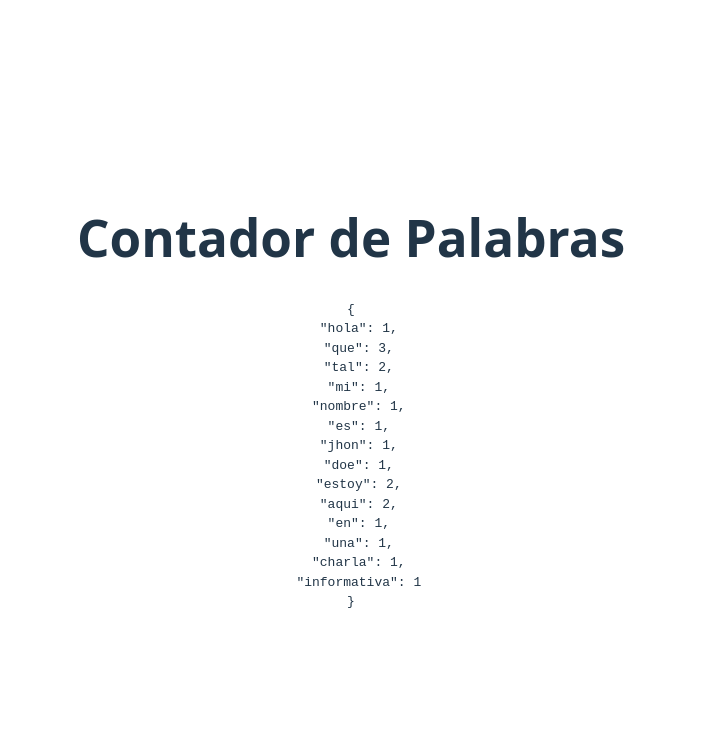
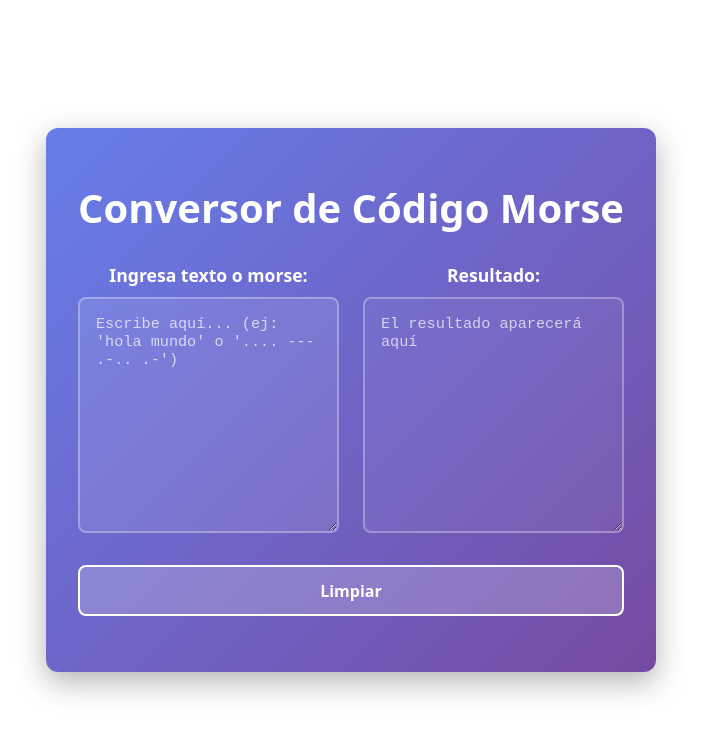
Before and after one commit to Avila-Pato/Ejercicios-Algoritmos., a React (Vite) app: page / in a window 1280 px wide. Shown: the top 734 px of the page, without its empty margins (289-990 px from the left). Built offline with nearby package versions, Linux system fonts and the light colour scheme.

Commit message:
Codigo Morse

```diff
--- a/src/App.tsx
+++ b/src/App.tsx
@@ -1,5 +1,7 @@
 import './App.css'
-import contandoPalabras from './ejercicios/ContandoPalabras/contandoPlabras'
+import CodeMorseComponent from './ejercicios/CodigoMorse/CodeMorseComponent'
+// import contandoPalabras from './ejercicios/ContandoPalabras/contandoPlabras'
+// import Binario from './ejercicios/DecimalBinario/Binario'
 // import { GetAspectRatio } from './ejercicios/AspectRatioImagen/AspectRatio'
 // import Area from './ejercicios/AreaDeUnPoligono/Area'
 // import NumerpPrimo from './ejercicios/NumeroPrimo/NumerpPrimo'
@@ -9,13 +11,13 @@ import contandoPalabras from './ejercicios/ContandoPalabras/contandoPlabras'
 
 
 function App() {
-  const resultado = contandoPalabras("hola que que tal, tal que mi nombre es Jhon Doe, estoy aqui, aqui estoy en una charla informativa")
+  // const resultado = contandoPalabras("hola que que tal, tal que mi nombre es Jhon Doe, estoy aqui, aqui estoy en una charla informativa")
 
   return (
     <>
       <div>
-        <h1>Contador de Palabras</h1>
-        <pre>{JSON.stringify(resultado, null, 2)}</pre>
+        {/* <h1>Contador de Palabras</h1>
+        <pre>{JSON.stringify(resultado, null, 2)}</pre> */}
 
         {/* <FizzBuzz /> */}
           {/* <Anagrama /> */}
@@ -24,6 +26,11 @@ function App() {
         {/* <Area /> */}
         {/* <GetAspectRatio /> */}
 
+
+        {/* <Binario   /> */}
+
+        <CodeMorseComponent />
+
       </div>
     </>
   )
--- /dev/null
+++ b/src/ejercicios/CodigoMorse/CodeMorse.css
@@ -0,0 +1,131 @@
+.morse-container {
+  max-width: 800px;
+  margin: 2rem auto;
+  padding: 2rem;
+  background: linear-gradient(135deg, #667eea 0%, #764ba2 100%);
+  border-radius: 12px;
+  box-shadow: 0 10px 30px rgba(0, 0, 0, 0.3);
+  color: white;
+}
+
+.morse-container h1 {
+  text-align: center;
+  margin-bottom: 2rem;
+  font-size: 2.5rem;
+}
+
+.morse-content {
+  display: grid;
+  grid-template-columns: 1fr 1fr;
+  gap: 1.5rem;
+  margin-bottom: 2rem;
+}
+
+.morse-input-section,
+.morse-output-section {
+  display: flex;
+  flex-direction: column;
+}
+
+.morse-input-section label,
+.morse-output-section label {
+  font-weight: bold;
+  margin-bottom: 0.5rem;
+  font-size: 1.1rem;
+}
+
+textarea {
+  padding: 1rem;
+  border: 2px solid rgba(255, 255, 255, 0.3);
+  border-radius: 8px;
+  font-family: 'Courier New', monospace;
+  font-size: 0.95rem;
+  background: rgba(255, 255, 255, 0.1);
+  color: white;
+  min-height: 200px;
+  resize: vertical;
+  transition: all 0.3s ease;
+}
+
+textarea::placeholder {
+  color: rgba(255, 255, 255, 0.7);
+}
+
+textarea:focus {
+  outline: none;
+  border-color: rgba(255, 255, 255, 0.8);
+  background: rgba(255, 255, 255, 0.15);
+  box-shadow: 0 0 10px rgba(255, 255, 255, 0.3);
+}
+
+#morse-output {
+  background: rgba(255, 255, 255, 0.05);
+  cursor: not-allowed;
+}
+
+.clear-btn {
+  width: 100%;
+  padding: 0.8rem;
+  background: rgba(255, 255, 255, 0.2);
+  color: white;
+  border: 2px solid white;
+  border-radius: 8px;
+  font-size: 1rem;
+  font-weight: bold;
+  cursor: pointer;
+  transition: all 0.3s ease;
+  margin-bottom: 1.5rem;
+}
+
+.clear-btn:hover {
+  background: white;
+  color: #667eea;
+  transform: translateY(-2px);
+  box-shadow: 0 5px 15px rgba(0, 0, 0, 0.2);
+}
+
+.morse-info {
+  background: rgba(255, 255, 255, 0.1);
+  padding: 1.5rem;
+  border-radius: 8px;
+  border-left: 4px solid white;
+}
+
+.morse-info h3 {
+  margin-top: 0;
+  margin-bottom: 1rem;
+  font-size: 1.2rem;
+}
+
+.morse-info ul {
+  list-style: none;
+  padding: 0;
+  margin: 0;
+}
+
+.morse-info li {
+  margin-bottom: 0.8rem;
+  padding-left: 1.5rem;
+  position: relative;
+}
+
+.morse-info li:before {
+  content: "•";
+  position: absolute;
+  left: 0;
+}
+
+@media (max-width: 768px) {
+  .morse-container {
+    margin: 1rem;
+    padding: 1.5rem;
+  }
+
+  .morse-container h1 {
+    font-size: 1.8rem;
+  }
+
+  .morse-content {
+    grid-template-columns: 1fr;
+  }
+}
--- /dev/null
+++ b/src/ejercicios/CodigoMorse/CodeMorse.tsx
@@ -0,0 +1,95 @@
+//  * Enunciado: Crea un programa que sea capaz de transformar texto natural a código morse y viceversa.
+//  * - Debe detectar automáticamente de qué tipo se trata y realizar la conversión.
+//  * - En morse se soporta raya "—", punto ".", un espacio " " entre letras o símbolos y dos espacios entre palabras "  ".
+//  * - El alfabeto morse soportado será el mostrado en https://es.wikipedia.org/wiki/Código_morse.
+//  *
+
+const morseAlphabet = {
+     '.-':     'a',
+    '-...':   'b',
+    '-.-.':   'c',
+    '-..':    'd',
+    '.':      'e',
+    '..-.':   'f',
+    '--.':    'g',
+    '....':   'h',
+    '..':     'i',
+    '.---':   'j',
+    '-.-':    'k',
+    '.-..':   'l',
+    '--':     'm',
+    '-.':     'n',
+    '---':    'o',
+    '.--.':   'p',
+    '--.-':   'q',
+    '.-.':    'r',
+    '...':    's',
+    '-':      't',
+    '..-':    'u',
+    '...-':   'v',
+    '.--':    'w',
+    '-..-':   'x',
+    '-.--':   'y',
+    '--..':   'z',
+    '.----':  '1',
+    '..---':  '2',
+    '...--':  '3',
+    '....-':  '4',
+    '.....':  '5',
+    '-....':  '6',
+    '--...':  '7',
+    '---..':  '8',
+    '----.':  '9',
+    '-----':  '0',
+}
+
+// Crear inverso del diccionario (texto → morse)
+const textToMorse = Object.entries(morseAlphabet).reduce((acc, [morse, char]) => {
+  acc[char] = morse;
+  return acc;
+}, {} as Record<string, string>);
+
+// Detectar si es morse o texto
+const isMorse = (input: string): boolean => {
+  return /^[\s.-]+$/.test(input);
+}
+
+// Convertir morse a texto
+const morseToText = (morse: string): string => {
+  return morse
+    .split('   ') // Separador de palabras
+    .map(word =>
+      word
+        .split(' ') // Separador de letras
+        .map(code => morseAlphabet[code as keyof typeof morseAlphabet] || '?')
+        .join('')
+    )
+    .join(' ');
+}
+
+// Convertir texto a morse
+const textToMorseConvert = (text: string): string => {
+  return text
+    .toLowerCase()
+    .split(' ') // Separador de palabras
+    .map(word =>
+      word
+        .split('') // Cada letra
+        .map(char => textToMorse[char] || '?')
+        .join(' ') // Separador entre letras
+    )
+    .join('   '); // Separador entre palabras
+}
+
+// Función principal: auto-detecta y convierte
+const CodeMorse = (input: string): string => {
+  const trimmedInput = input.trim();
+
+  if (isMorse(trimmedInput)) {
+    return morseToText(trimmedInput);
+  } else {
+    return textToMorseConvert(trimmedInput);
+  }
+}
+
+export default CodeMorse
--- /dev/null
+++ b/src/ejercicios/CodigoMorse/CodeMorseComponent.tsx
@@ -0,0 +1,56 @@
+import { useState } from 'react'
+import CodeMorse from './CodeMorse'
+import './CodeMorse.css'
+
+export default function CodeMorseComponent() {
+  const [input, setInput] = useState('')
+  const [output, setOutput] = useState('')
+
+  const handleConvert = (value: string) => {
+    setInput(value)
+    if (value.trim()) {
+      const resultado = CodeMorse(value)
+      setOutput(resultado)
+    } else {
+      setOutput('')
+    }
+  }
+
+  const handleClear = () => {
+    setInput('')
+    setOutput('')
+  }
+
+  return (
+    <div className="morse-container">
+      <h1>Conversor de Código Morse</h1>
+
+      <div className="morse-content">
+        <div className="morse-input-section">
+          <label htmlFor="morse-input">Ingresa texto o morse:</label>
+          <textarea
+            id="morse-input"
+            value={input}
+            onChange={(e) => handleConvert(e.target.value)}
+            placeholder="Escribe aquí... (ej: 'hola mundo' o '.... --- .-.. .-')"
+          />
+        </div>
+
+        <div className="morse-output-section">
+          <label htmlFor="morse-output">Resultado:</label>
+          <textarea
+            id="morse-output"
+            value={output}
+            readOnly
+            placeholder="El resultado aparecerá aquí"
+          />
+        </div>
+      </div>
+
+      <button onClick={handleClear} className="clear-btn">
+        Limpiar
+      </button>
+
+    </div>
+  )
+}
--- /dev/null
+++ b/src/ejercicios/DecimalBinario/Binario.tsx
@@ -0,0 +1,51 @@
+/*
+ * Reto #8
+ * DECIMAL A BINARIO
+ * Fecha publicación enunciado: 18/02/22
+ * Fecha publicación resolución: 02/03/22
+ * Dificultad: FÁCIL
+ *
+ * Enunciado: Crea un programa se encargue de transformar un número decimal a binario sin utilizar funciones propias del lenguaje que lo hagan directamente.
+ *
+    */
+
+
+const Binario = () => {
+    const decimal = 25;
+    let binario = "";
+    let num = decimal;
+
+    while (num > 0) {
+        binario = (num % 2) + binario;
+        num = Math.floor(num / 2);
+    }
+    return (
+        <div>
+            <h1>Decimal a Binario</h1>
+            <p>El número decimal {decimal} en binario es: {binario}</p>
+            <section>
+                <h2>Explicación:</h2>
+                <section style={{ display: "flex", flexDirection: "column" }}>
+                   <div>
+                      25 ÷ 2 = 12  resto 1
+                    </div>
+                    <div>
+                    12 ÷ 2 = 6   resto 0
+                    </div>
+                    <div>
+                    6 ÷ 2 = 3    resto 0
+                    </div>
+                    <div>
+                    3 ÷ 2 = 1    resto 1
+                    </div>
+                    <div>
+                    1 ÷ 2 = 0    resto 1
+                    </div>
+                </section>
+            </section>
+        </div>
+    )
+
+}
+
+export default Binario
```
